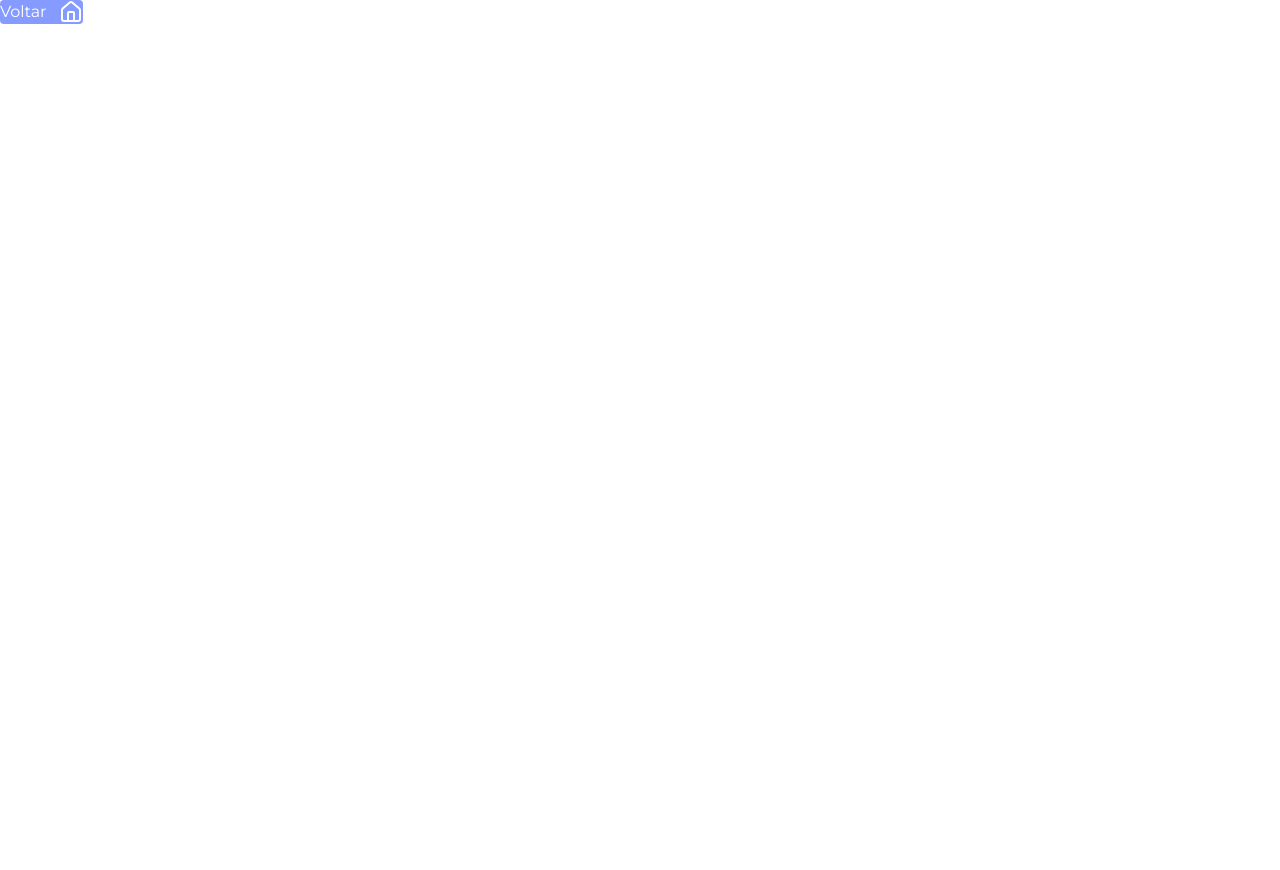
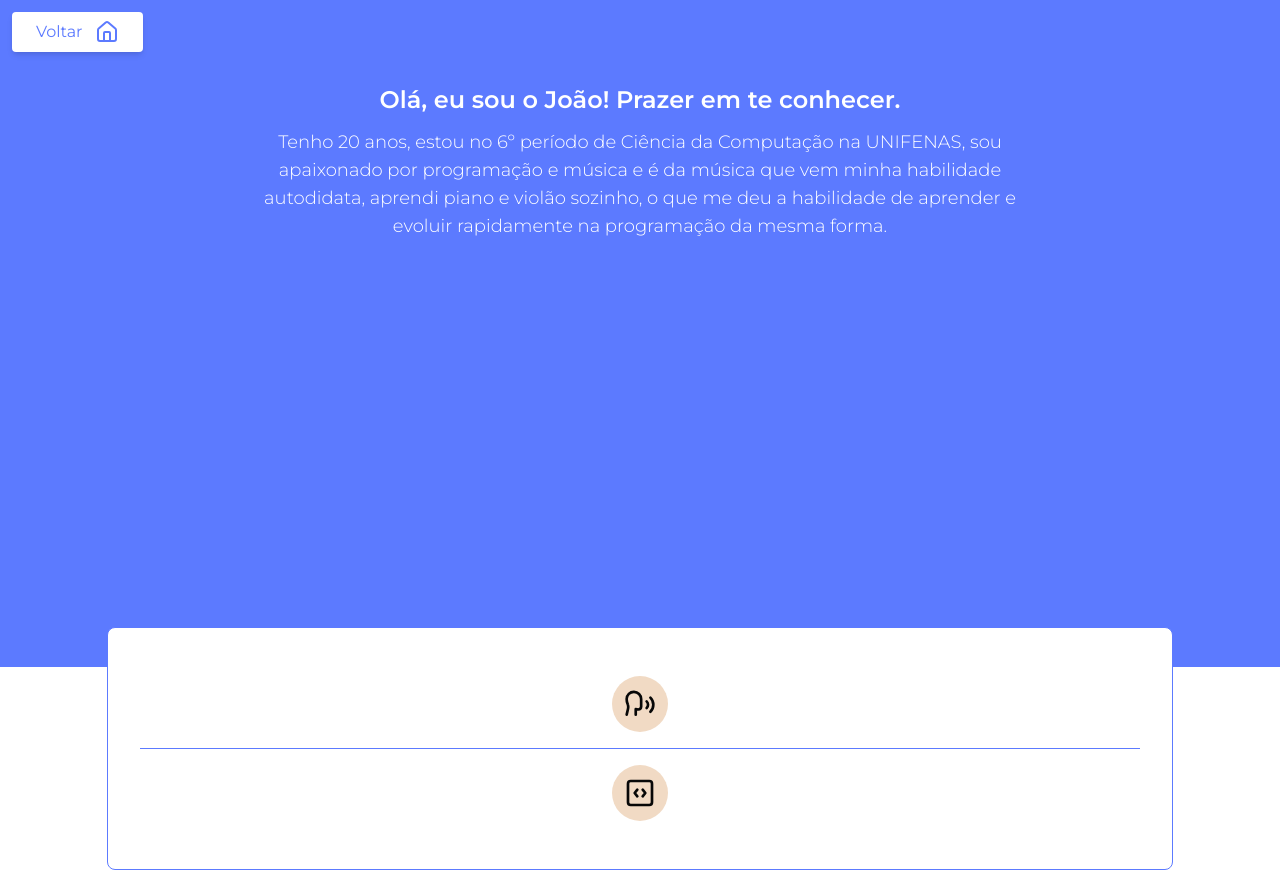
Before and after one commit to JoaoLucasLourenco/Portifolio-2.0, a Next.js app in the folder portifolio/: page /about-me in a window 1280 px wide. Before the commit the page ends 800 px from the top, so only its background shows below. Built offline with nearby package versions, Linux system fonts and the light colour scheme.

Commit message:
create text about me, start skill cards

```diff
--- a/portifolio/src/app/about-me/page.tsx
+++ b/portifolio/src/app/about-me/page.tsx
@@ -1,11 +1,16 @@
 'use client'
 
 import BtnBackHome from "@/components/buttonBackHome/buttonBackHome";
+import { SkillCards } from "@/components/skillsCards/skillsCards";
+import { TextAboutMe } from "@/components/textAboutMe/textAboutMe";
 
 
 export default function AboutMe() {
     return (
+        <>
         <BtnBackHome/>
-
+        <TextAboutMe/>
+        <SkillCards/>
+        </>
     );
 }
--- a/portifolio/src/app/globals.css
+++ b/portifolio/src/app/globals.css
@@ -47,13 +47,67 @@ html, body{
 }
 
 .buttonBackHome{
-    @apply hover:bg-[var(--color-primary-light)]
+    @apply hover:scale-105
     text-center
     rounded
-    bg-[var(--color-primary)]
-    text-[var(--color-white)]
+    bg-[var(--color-white)]
+    text-[var(--color-primary)]
+    shadow-md
     flex
     justify-center
     items-center
+    py-2
+    px-6
     gap-3
+    absolute
+    top-3
+    left-3
 }
+
+.textAboutMe{
+    @apply text-white
+    bg-[var(--color-primary)]
+    min-w-full
+    h-5/6
+    text-center
+    p-5
+}
+.textAboutMe h1{
+    @apply font-semibold
+    text-2xl
+    mt-16
+}
+.textAboutMe p{
+    @apply text-center
+    text-lg
+    font-light
+    min-w-80
+    w-8/12
+    m-auto
+    p-3
+}
+
+.skills{
+    @apply grid
+    grid-cols-1
+    w-10/12
+    m-auto
+    text-center
+    divide-y
+    divide-[var(--color-primary)]
+    border
+    border-[var(--color-primary)]
+    rounded-lg
+    p-8
+    bg-white
+    relative
+    bottom-10
+}
+
+.skillCard{
+    @apply
+    flex
+    justify-center
+    flex-wrap
+    p-4
+}
--- /dev/null
+++ b/portifolio/src/components/skillsCards/skillsCards.tsx
@@ -0,0 +1,34 @@
+import { Speech, SquareCode } from "lucide-react"
+
+export const SkillCards = () => {
+    return(
+            <div className="skills">
+                <div className="skillCard">
+                    <div
+                    className="
+                    bg-[var(--color-secondary)]
+                    text-text
+                    p-3
+                    rounded-full
+                    ">
+                        <Speech size={32}/>
+                    </div>
+
+
+                </div>
+
+                <div className="skillCard">
+
+                    <div
+                    className="
+                    bg-[var(--color-secondary)]
+                    text-text
+                    p-3
+                    rounded-full
+                    ">
+                        <SquareCode size={32}/>
+                    </div>
+                </div>
+            </div>
+    )
+}
--- /dev/null
+++ b/portifolio/src/components/textAboutMe/textAboutMe.tsx
@@ -0,0 +1,18 @@
+export const TextAboutMe = () => {
+    return(
+            <section className="textAboutMe">
+
+                <h1>
+                    Olá, eu sou o João! Prazer em te conhecer.
+                </h1>
+
+                <p>
+                    Tenho 20 anos, estou no 6º período de Ciência da Computação na UNIFENAS,
+                    sou apaixonado por programação e música e é da música que vem minha habilidade
+                    autodidata, aprendi piano e violão sozinho, o que me deu a habilidade de aprender
+                    e evoluir rapidamente na programação da mesma forma.
+                </p>
+
+            </section>
+    )
+}
```
